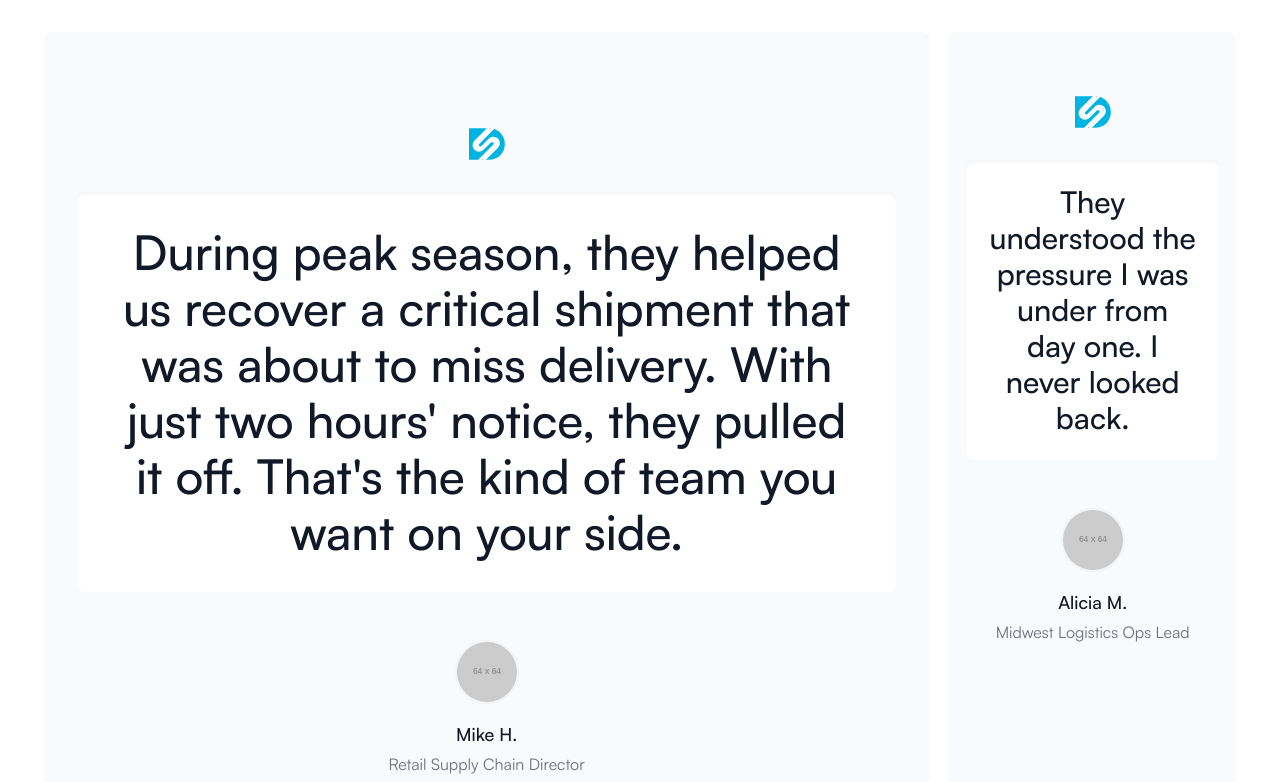
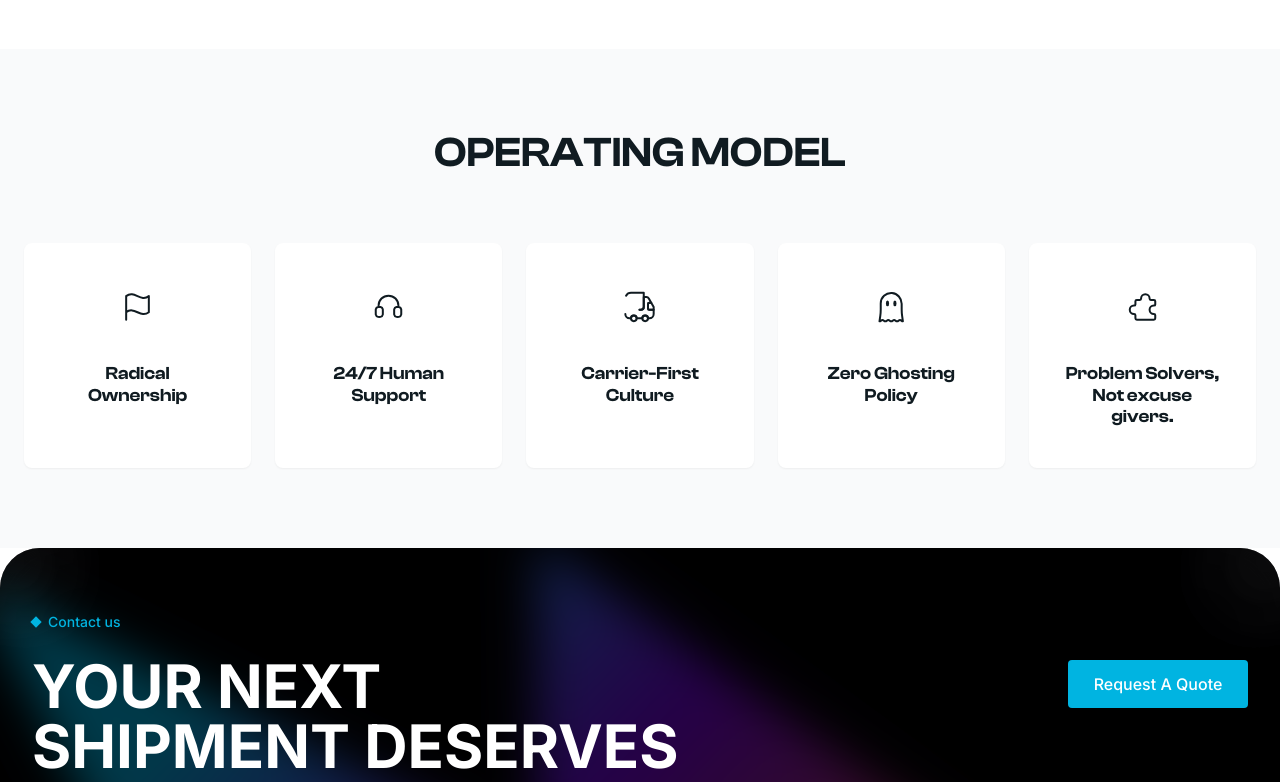
Before and after one commit to Beta-Factory-Dataworks-APAC/dadson-website, a Next.js app: page /about in a window 1280 px wide. Shown: the part 1600-2382 px from the top of the page. Built offline with nearby package versions, Linux system fonts and the light colour scheme; a web font is replaced by a local one.

Commit message:
Fix testimonials section: remove right gap and remove from About page

```diff
--- a/src/app/about/page.tsx
+++ b/src/app/about/page.tsx
@@ -6,7 +6,6 @@ import Image from 'next/image';
 
 // Client component for carousel will be imported separately
 import CarouselSection from '@/components/about/CarouselSection';
-import Testimonial from '@/components/testimonials/Testimonial';
 
 // SVG components for the Operating Model section
 const RadicalOwnershipIcon = () => (
@@ -45,27 +44,6 @@ const ProblemSolverIcon = () => (
   </svg>
 );
 
-const testimonialData = [
-  {
-    id: 1,
-    quote: "During peak season, they helped us recover a critical shipment that was about to miss delivery. With just two hours' notice, they pulled it off. That's the kind of team you want on your side.",
-    author: {
-      name: "Mike H.",
-      title: "Retail Supply Chain Director",
-      image: "https://placehold.co/64x64" // Using placeholder image
-    }
-  },
-  {
-    id: 2,
-    quote: "They understood the pressure I was under from day one. I never looked back.",
-    author: {
-      name: "Alicia M.",
-      title: "Midwest Logistics Ops Lead",
-      image: "https://placehold.co/64x64" // Using placeholder image
-    }
-  }
-];
-
 const AboutPage = () => {
   return (
     <main className="flex flex-col min-h-screen overflow-x-hidden">
@@ -101,13 +79,6 @@ const AboutPage = () => {
 
       {/* Image Carousel - Now using client component wrapper */}
       <CarouselSection />
-
-      {/* Testimonials Section */}
-      <section className="w-full py-16 bg-white">
-        <div className="container mx-auto px-4 md:px-6">
-          <Testimonial testimonials={testimonialData} />
-        </div>
-      </section>
 
       {/* Mission & Responsibility Section */}
       <section className="w-full py-8 sm:py-12 md:py-20 bg-white">
@@ -173,7 +144,7 @@ const AboutPage = () => {
               <div className="w-10 sm:w-12 md:w-16 h-10 sm:h-12 md:h-16 flex items-center justify-center mb-3 sm:mb-4 md:mb-6 text-[#101B21]">
                 <ProblemSolverIcon />
               </div>
-              <h3 className="font-clash font-semibold text-center text-[14px] sm:text-[16px] md:text-[18px] mb-2">Problem Solvers, Not Order Takers</h3>
+              <h3 className="font-clash font-semibold text-center text-[14px] sm:text-[16px] md:text-[18px] mb-2">Problem Solvers, Not excuse givers.</h3>
             </div>
           </div>
         </div>
--- a/src/components/testimonials/Testimonial.tsx
+++ b/src/components/testimonials/Testimonial.tsx
@@ -84,7 +84,7 @@ const Testimonial = ({ testimonials = defaultTestimonialData }: TestimonialProps
       </div>
 
       {/* Testimonials Grid */}
-      <div className="w-full mt-8 md:mt-[190px] px-5 xl:px-[20px]">
+      <div className="w-full mt-8 md:mt-[190px] px-0">
         <div className="flex flex-col md:flex-row gap-5 md:gap-[20px]">
           {/* Main Testimonial */}
           <motion.div
```
